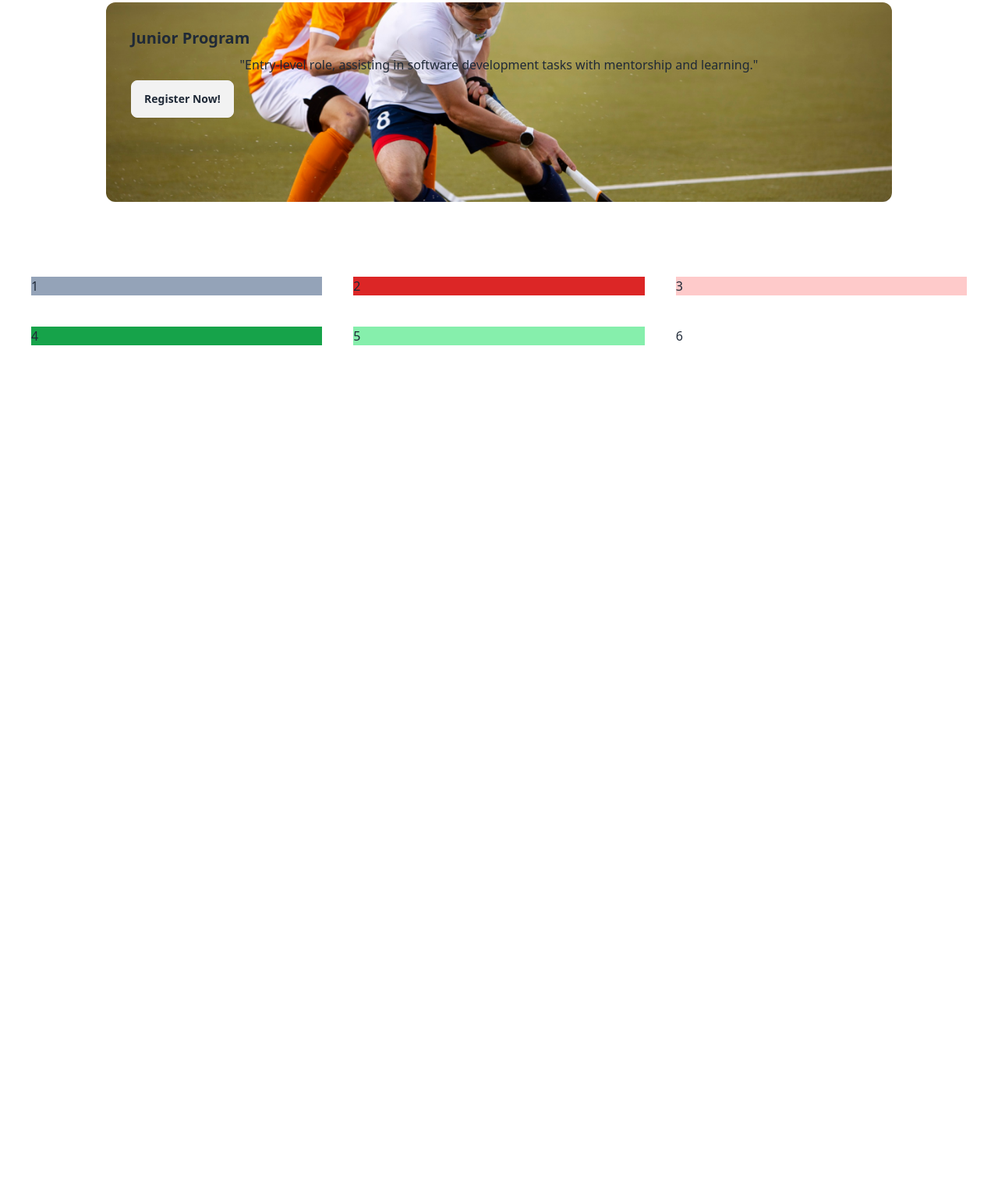
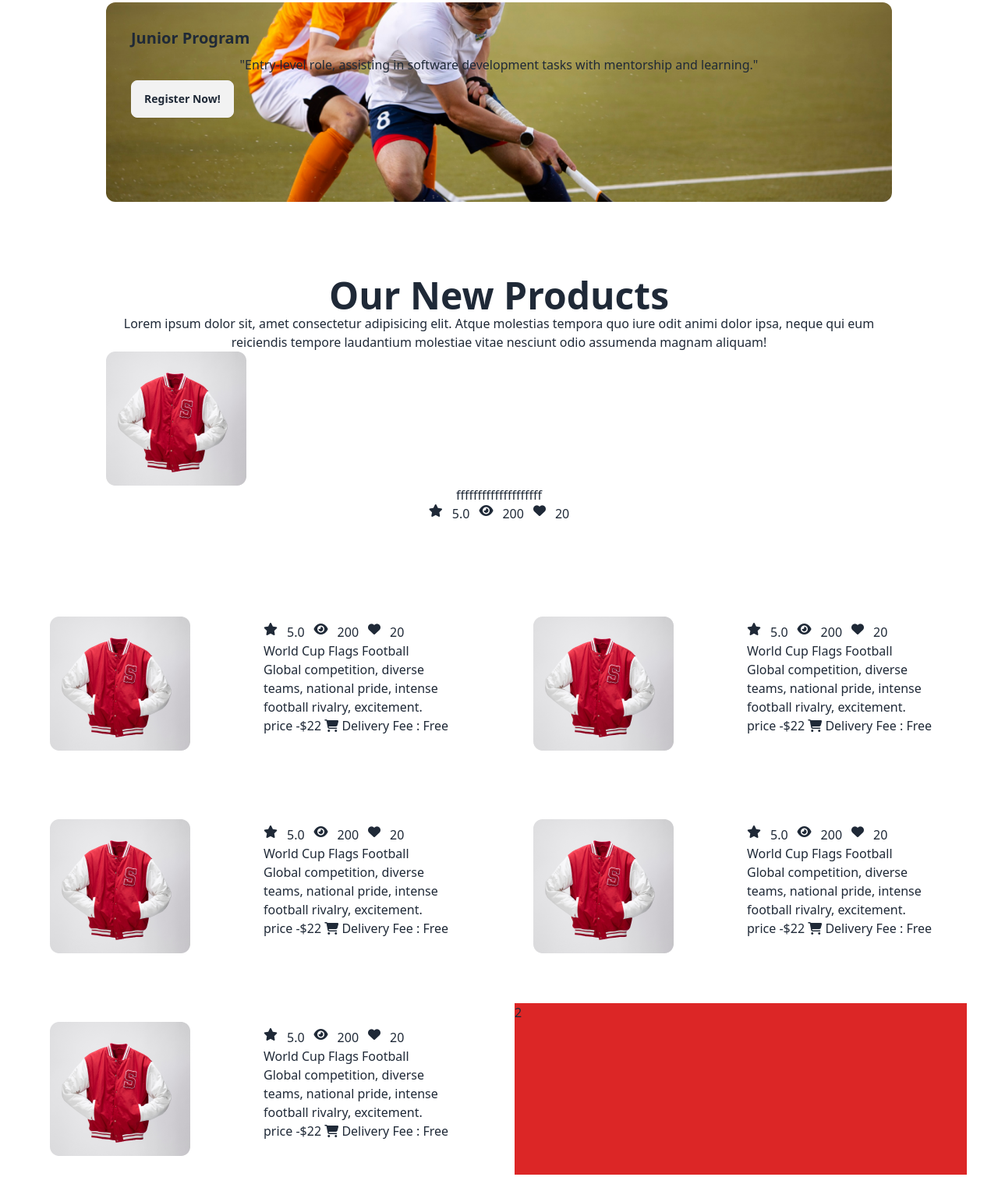
Before and after one commit to k12amrul/b9-assignment-three, a plain HTML site: page index.html in a window 1280 px wide. Shown: the part 1999-3509 px from the top of the page at 78% size. Before the commit the page ends 2442 px from the top, so only its background shows below. Drawn offline with nearby package versions, Linux system fonts and the light colour scheme.

Commit message:
products section and 50% done this project

```diff
--- a/index.html
+++ b/index.html
@@ -7,6 +7,8 @@
     <title>hokey's</title>
     <link href="https://cdn.jsdelivr.net/npm/daisyui@4.6.0/dist/full.min.css" rel="stylesheet" type="text/css" />
     <script src="https://cdn.tailwindcss.com"></script>
+
+    <script src="https://kit.fontawesome.com/9c3cc9883a.js" crossorigin="anonymous"></script>
 
     <script src="https://kit.fontawesome.com/9c3cc9883a.js" crossorigin="anonymous"></script>
     <link rel="stylesheet" href="index.css">
@@ -138,14 +140,176 @@
             </div>
         </section>
 
+        <!-- Our New Products section  -->
+        <section class="text-center lg:m-24 ">
+            <h1 class=" text-5xl font-semibold">Our New Products</h1>
+            <p>Lorem ipsum dolor sit, amet consectetur adipisicing elit. Atque molestias tempora quo iure odit animi
+                dolor ipsa, neque qui eum reiciendis tempore laudantium molestiae vitae nesciunt odio assumenda magnam
+                aliquam!</p>
 
+            <div class="  ">
+                <div class=" grid-cols-2">
+
+
+                    <div class=" ">
+                        <img src="Images/5.png" alt="">
+
+                    </div>
+
+                    <div class=" ">
+                        <h1>ffffffffffffffffffff</h1>
+                        <div class="flex justify-center gap-3 ">
+
+                            <i class="fa-solid fa-star"></i>
+                            <h4>5.0</h4>
+                            <i class="fa-solid fa-eye"></i>
+                            <h4>200</h4>
+                            <i class="fa-solid fa-heart"></i>
+
+                            <h4>20</h4>
+
+                        </div>
+
+                    </div>
+                </div>
+            </div>
+        </section>
 
 
 
     </main>
     <section>
-        <div class="grid grid-cols-1 gap-10 md:grid-cols-2 lg:grid-cols-3">
-            <div class="bg-slate-400">1</div>
+        <div class="grid grid-cols-1 gap-10 md:grid-cols-2 lg:grid-cols-2 ">
+            <div class="grid  grid-cols-1 md:grid-cols-2 lg:grid-cols-2 p-6"   >
+                <div class="    ">
+                    <img class="  " src="Images/5.png" alt="">
+
+                </div>
+                <div class=" p-2 ">
+                    <div class="flex  gap-3 ">
+
+                        <i class="fa-solid fa-star"></i>
+                        <h4>5.0</h4>
+                        <i class="fa-solid fa-eye"></i>
+                        <h4>200</h4>
+                        <i class="fa-solid fa-heart"></i>
+
+                        <h4>20</h4>
+
+                    </div>
+                    <h1>World Cup Flags Football</h1>
+                    <h1>Global competition, diverse teams, national pride, intense football rivalry, excitement.</h1>
+
+                    <p>price -$22  <i class="fa-solid fa-cart-shopping"></i> Delivery Fee : Free</p>
+
+
+                </div>
+
+            </div>
+            <div class="grid  grid-cols-1 md:grid-cols-2 lg:grid-cols-2 p-6"   >
+                <div class="    ">
+                    <img class="  " src="Images/5.png" alt="">
+
+                </div>
+                <div class=" p-2 ">
+                    <div class="flex  gap-3 ">
+
+                        <i class="fa-solid fa-star"></i>
+                        <h4>5.0</h4>
+                        <i class="fa-solid fa-eye"></i>
+                        <h4>200</h4>
+                        <i class="fa-solid fa-heart"></i>
+
+                        <h4>20</h4>
+
+                    </div>
+                    <h1>World Cup Flags Football</h1>
+                    <h1>Global competition, diverse teams, national pride, intense football rivalry, excitement.</h1>
+
+                    <p>price -$22  <i class="fa-solid fa-cart-shopping"></i> Delivery Fee : Free</p>
+
+
+                </div>
+
+            </div>
+            <div class="grid  grid-cols-1 md:grid-cols-2 lg:grid-cols-2 p-6"   >
+                <div class="    ">
+                    <img class="  " src="Images/5.png" alt="">
+
+                </div>
+                <div class=" p-2 ">
+                    <div class="flex  gap-3 ">
+
+                        <i class="fa-solid fa-star"></i>
+                        <h4>5.0</h4>
+                        <i class="fa-solid fa-eye"></i>
+                        <h4>200</h4>
+                        <i class="fa-solid fa-heart"></i>
+
+                        <h4>20</h4>
+
+                    </div>
+                    <h1>World Cup Flags Football</h1>
+                    <h1>Global competition, diverse teams, national pride, intense football rivalry, excitement.</h1>
+
+                    <p>price -$22  <i class="fa-solid fa-cart-shopping"></i> Delivery Fee : Free</p>
+
+
+                </div>
+
+            </div>
+            <div class="grid  grid-cols-1 md:grid-cols-2 lg:grid-cols-2 p-6"   >
+                <div class="    ">
+                    <img class="  " src="Images/5.png" alt="">
+
+                </div>
+                <div class=" p-2 ">
+                    <div class="flex  gap-3 ">
+
+                        <i class="fa-solid fa-star"></i>
+                        <h4>5.0</h4>
+                        <i class="fa-solid fa-eye"></i>
+                        <h4>200</h4>
+                        <i class="fa-solid fa-heart"></i>
+
+                        <h4>20</h4>
+
+                    </div>
+                    <h1>World Cup Flags Football</h1>
+                    <h1>Global competition, diverse teams, national pride, intense football rivalry, excitement.</h1>
+
+                    <p>price -$22  <i class="fa-solid fa-cart-shopping"></i> Delivery Fee : Free</p>
+
+
+                </div>
+
+            </div>
+            <div class="grid  grid-cols-1 md:grid-cols-2 lg:grid-cols-2 p-6"   >
+                <div class="    ">
+                    <img class="  " src="Images/5.png" alt="">
+
+                </div>
+                <div class=" p-2 ">
+                    <div class="flex  gap-3 ">
+
+                        <i class="fa-solid fa-star"></i>
+                        <h4>5.0</h4>
+                        <i class="fa-solid fa-eye"></i>
+                        <h4>200</h4>
+                        <i class="fa-solid fa-heart"></i>
+
+                        <h4>20</h4>
+
+                    </div>
+                    <h1>World Cup Flags Football</h1>
+                    <h1>Global competition, diverse teams, national pride, intense football rivalry, excitement.</h1>
+
+                    <p>price -$22  <i class="fa-solid fa-cart-shopping"></i> Delivery Fee : Free</p>
+
+
+                </div>
+
+            </div>
             <div class="bg-red-600">2</div>
             <div class="bg-red-200">3</div>
             <div class="bg-green-600">4</div>
```
